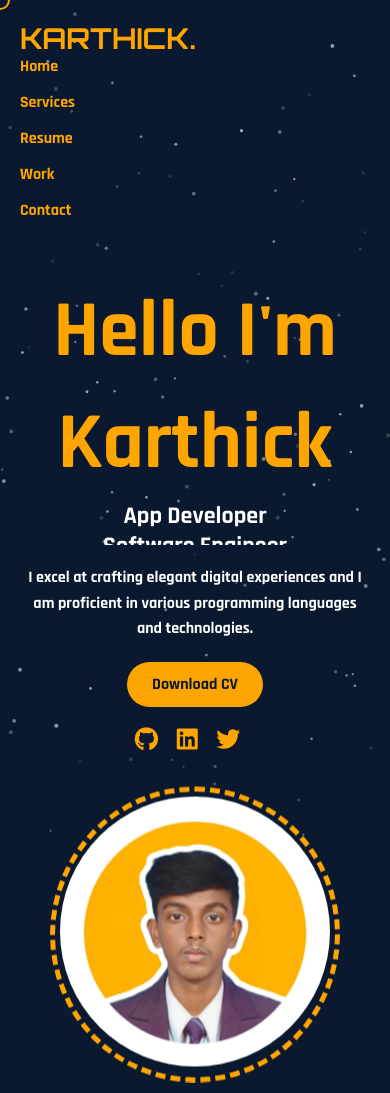
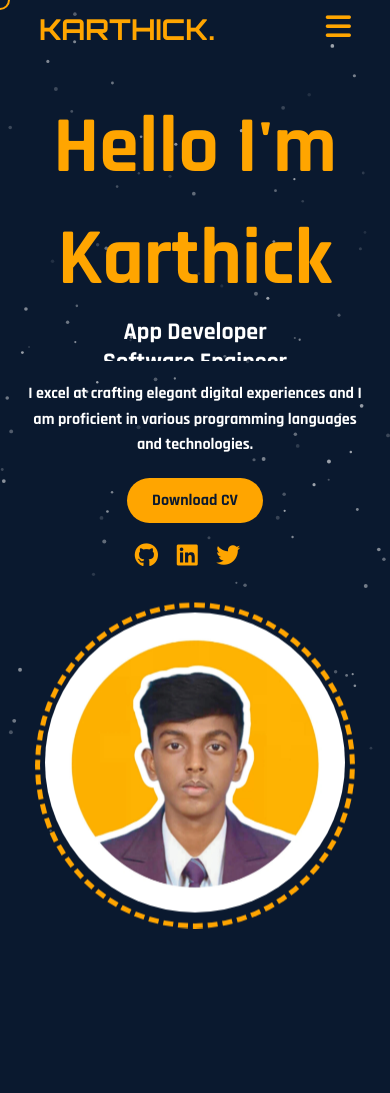
Before and after one commit to thisiskarthick-5/karthick-portfolio, a plain HTML site: page index.html in a window 390 px wide. After the commit the page ends 976 px from the top, so only its background shows below. Drawn offline with nearby package versions, Linux system fonts and the light colour scheme.

Commit message:
Update index.html

```diff
--- a/index.html
+++ b/index.html
@@ -36,7 +36,7 @@
       display: flex;
       justify-content: space-between;
       align-items: center;
-      padding: 30px 10vw;
+      padding: 10px 10vw;
       background-color: transparent;
       position: relative;
       z-index: 1;
@@ -46,6 +46,13 @@
       font-size: 1.8rem;
       font-family: 'Orbitron', sans-serif;
       font-weight: 700;
+    }
+
+    nav .menu-toggle {
+      display: none;
+      font-size: 1.8rem;
+      color: #FFA500;
+      cursor: pointer;
     }
 
     nav ul {
@@ -64,6 +71,27 @@
 
     nav ul li a:hover {
       color: #fff;
+    }
+
+    @media (max-width: 768px) {
+      nav {
+        flex-wrap: wrap;
+      }
+
+      nav .menu-toggle {
+        display: block;
+      }
+
+      nav ul {
+        flex-direction: column;
+        width: 100%;
+        display: none;
+        margin-top: 10px;
+      }
+
+      nav ul.active {
+        display: flex;
+      }
     }
 
     .container {
@@ -166,8 +194,8 @@
 
     .profile-img {
       border-radius: 50%;
-      width: 270px;
-      height: 270px;
+      width: 300px;
+      height: 300px;
       object-fit: cover;
     }
 
@@ -191,17 +219,6 @@
     }
 
     @media (max-width: 768px) {
-      nav {
-        flex-direction: column;
-        align-items: flex-start;
-        padding: 20px;
-      }
-
-      nav ul {
-        flex-direction: column;
-        gap: 15px;
-      }
-
       .container {
         flex-direction: column;
         padding: 40px 20px;
@@ -224,11 +241,14 @@
 
 <nav>
   <div class="logo">KARTHICK.</div>
+  <div class="menu-toggle" onclick="document.querySelector('nav ul').classList.toggle('active')">
+    <i class="fas fa-bars"></i>
+  </div>
   <ul>
-    <li><a href="index.html">Home</a></li>
+    <li><a href="#">Home</a></li>
     <li><a href="#">Services</a></li>
     <li><a href="#">Resume</a></li>
-    <li><a href="work.html">Work</a></li>
+    <li><a href="#">Work</a></li>
     <li><a href="#">Contact</a></li>
   </ul>
 </nav>
```
